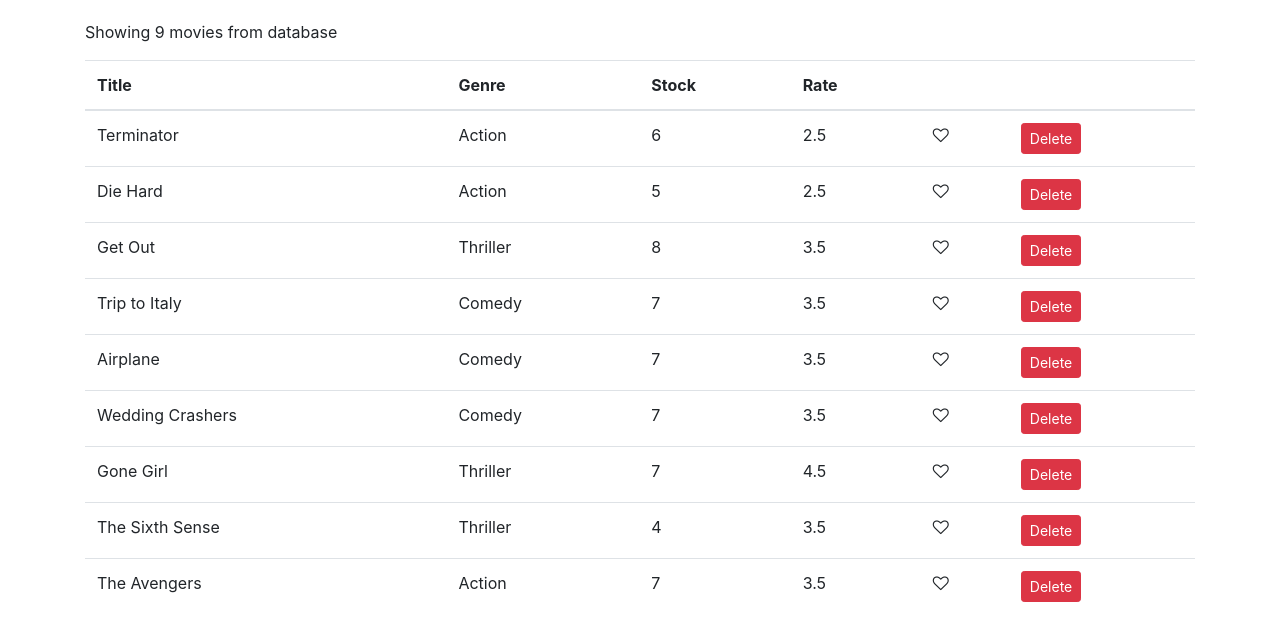
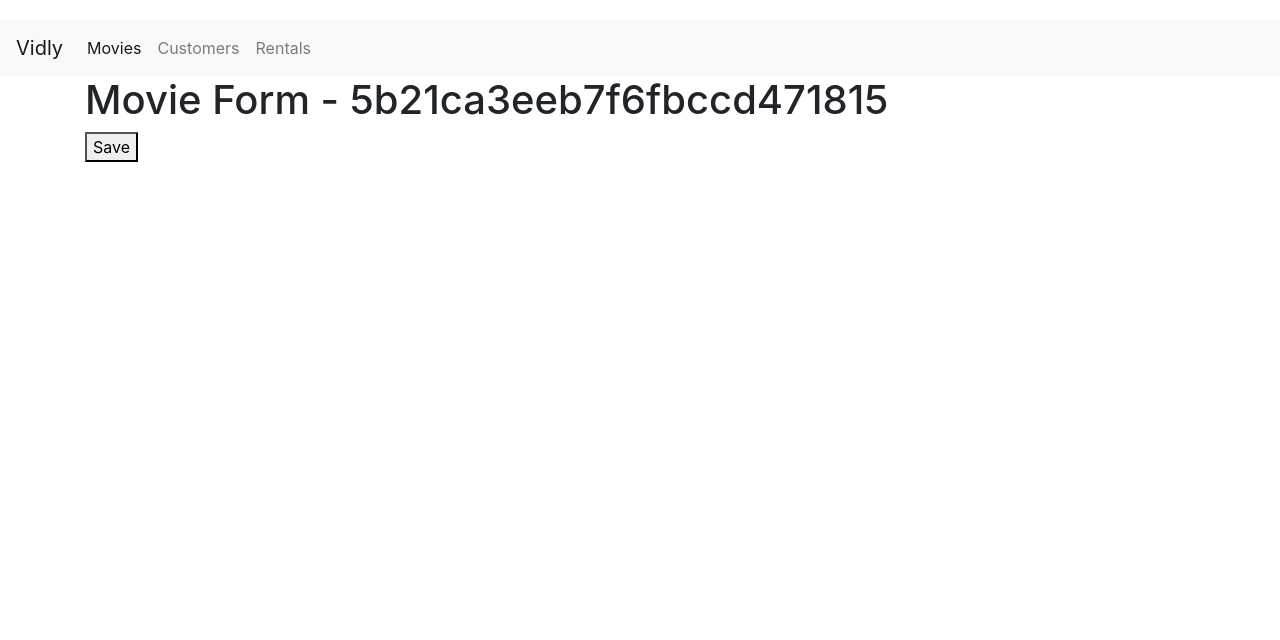
Before and after one commit to Skipp-it/50_vidly, a React (Create React App) app: page /movies/5b21ca3eeb7f6fbccd471815 in a window 1280 px wide. Shown: the top 640 px of the page. Built offline with nearby package versions, Linux system fonts and the light colour scheme.

Commit message:
routes added

```diff
--- a/package.json
+++ b/package.json
@@ -8,8 +8,10 @@
     "@testing-library/user-event": "^12.2.2",
     "bootstrap": "^4.1.1",
     "font-awesome": "^4.7.0",
+    "query-string": "^6.1.0",
     "react": "^17.0.1",
     "react-dom": "^17.0.1",
+    "react-router-dom": "^4.3.1",
     "react-scripts": "4.0.0",
     "web-vitals": "^0.2.4"
   },
--- a/src/App.js
+++ b/src/App.js
@@ -1,13 +1,33 @@
 import React, { Component } from "react";
+import { Route, Switch, Redirect } from "react-router-dom";
+import NavBar from "./components/navbar";
 import Movies from "./components/movies";
+import Customers from "./components/customers";
+import Rentals from "./components/rentals";
 import "./App.css";
+import NotFound from "./components/notFound";
+import MovieForm from "./components/movieForm";
 
 class App extends Component {
   render() {
     return (
-      <main className="container">
-        <Movies />
-      </main>
+      <React.Fragment>
+        <NavBar />
+        <main className="container">
+          <Switch>
+            <Route
+              path="/movies/:id"
+              render={(props) => <MovieForm details="details" {...props} />}
+            ></Route>
+            <Route path="/movies" component={Movies}></Route>
+            <Route path="/customers" component={Customers}></Route>
+            <Route path="/rentals" component={Rentals}></Route>
+            <Route path="/not-found" component={NotFound}></Route>
+            <Route path="/" exact component={Movies}></Route>
+            <Redirect to="/not-found" />
+          </Switch>
+        </main>
+      </React.Fragment>
     );
   }
 }
--- /dev/null
+++ b/src/components/customers.jsx
@@ -0,0 +1,6 @@
+import React from "react";
+const Customers = () => {
+  return <h1>Customers</h1>;
+};
+
+export default Customers;
--- /dev/null
+++ b/src/components/movieForm.jsx
@@ -0,0 +1,23 @@
+import React, { Component } from "react";
+
+class MovieForm extends Component {
+  handleSave = () => {
+    /* Navigate to /products
+         After pushing Save btn returns to the /products page
+         !!! In the situation of login page instead of "push" use "replace"
+         (push allows returning cause it has history while replace doesn't)
+         */
+    this.props.history.push("/movies");
+  };
+
+  render() {
+    return (
+      <div>
+        <h1>Movie Form - {this.props.match.params.id}</h1>
+        <button onClick={this.handleSave}>Save</button>
+      </div>
+    );
+  }
+}
+
+export default MovieForm;
--- a/src/components/movies.jsx
+++ b/src/components/movies.jsx
@@ -1,6 +1,7 @@
 import React, { Component } from "react"; // shortcut imrc
 import { getMovies } from "../services/fakeMovieService"; // shortcut cc
 import Like from "./common/like";
+import { Link } from "react-router-dom";
 
 class Movies extends Component {
   state = {
@@ -44,7 +45,9 @@
           <tbody>
             {this.state.movies.map((movie) => (
               <tr id={movie._id} key={movie._id}>
-                <td>{movie.title}</td>
+                <td>
+                  <Link to={`/movies/${movie._id}`}>{movie.title}</Link>
+                </td>
                 <td>{movie.genre.name}</td>
                 <td>{movie.numberInStock}</td>
                 <td>{movie.dailyRentalRate}</td>
--- /dev/null
+++ b/src/components/navbar.jsx
@@ -0,0 +1,44 @@
+import React from "react";
+import { NavLink } from "react-router-dom";
+
+const NavBar = () => {
+  return (
+    <nav className="navbar navbar-expand-lg navbar-light bg-light">
+      <NavLink className="navbar-brand" to="/">
+        Vidly
+      </NavLink>
+      <button
+        className="navbar-toggler"
+        type="button"
+        data-toggle="collapse"
+        data-target="#navbarNav"
+        aria-controls="navbarNav"
+        aria-expanded="false"
+        aria-label="Toggle navigation"
+      >
+        <span className="navbar-toggler-icon"></span>
+      </button>
+      <div className="collapse navbar-collapse" id="navbarNav">
+        <ul className="navbar-nav">
+          <li className="nav-item">
+            <NavLink className="nav-link" to="/movies">
+              Movies
+            </NavLink>
+          </li>
+          <li className="nav-item">
+            <NavLink className="nav-link" to="/customers">
+              Customers
+            </NavLink>
+          </li>
+          <li className="nav-item">
+            <NavLink className="nav-link" to="/rentals">
+              Rentals
+            </NavLink>
+          </li>
+        </ul>
+      </div>
+    </nav>
+  );
+};
+
+export default NavBar;
--- /dev/null
+++ b/src/components/notFound.jsx
@@ -0,0 +1,6 @@
+import React from "react";
+const NotFound = () => {
+  return <h1>Not Found</h1>;
+};
+
+export default NotFound;
--- /dev/null
+++ b/src/components/rentals.jsx
@@ -0,0 +1,6 @@
+import React from "react";
+const Rentals = () => {
+  return <h1>Rentals</h1>;
+};
+
+export default Rentals;
--- a/src/index.js
+++ b/src/index.js
@@ -1,16 +1,16 @@
 import React from "react";
 import ReactDOM from "react-dom";
+import { BrowserRouter } from "react-router-dom";
 import "./index.css";
 import App from "./App";
-
 import reportWebVitals from "./reportWebVitals";
 import "bootstrap/dist/css/bootstrap.css";
 import "font-awesome/css/font-awesome.css";
 
 ReactDOM.render(
-  <React.StrictMode>
+  <BrowserRouter>
     <App />
-  </React.StrictMode>,
+  </BrowserRouter>,
   document.getElementById("root")
 );
 
```
Also changed, not shown: 1 other file (tests, documents, lock files or other folders).
